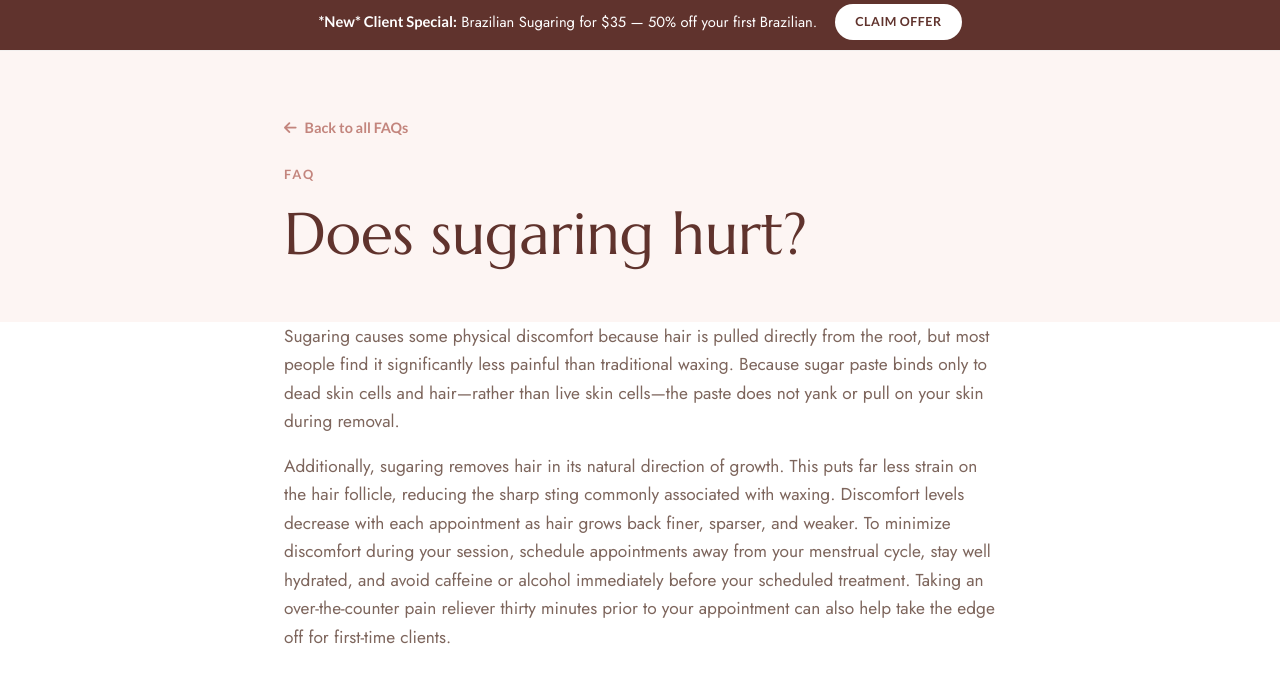
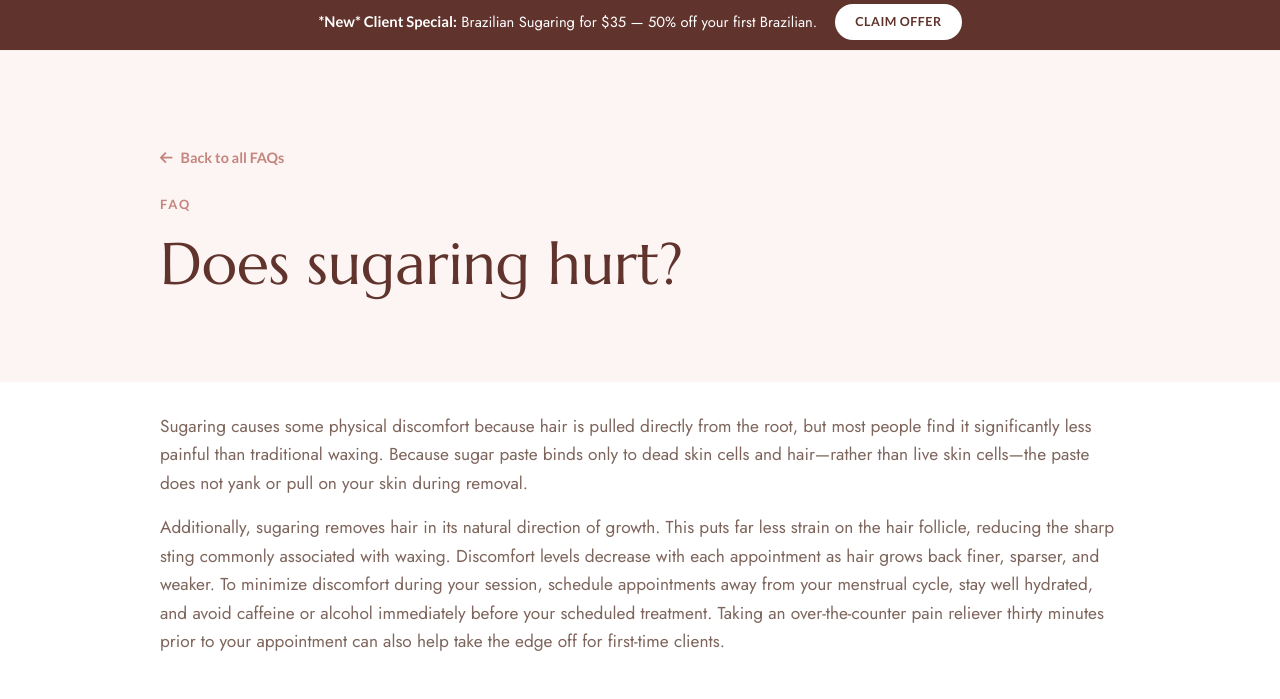
Before and after one commit to EBM26/softandsweet, a plain HTML site: page faqs/does-sugaring-hurt/index.html in a window 1280 px wide. Shown: the part 101-800 px from the top of the page. Drawn offline with Linux system fonts and the light colour scheme.

Commit message:
faq single css changes

```diff
--- a/css/main.css
+++ b/css/main.css
@@ -424,7 +424,7 @@ section { padding: var(--section-pad) 0; }
 .faq-hub-card p { font-size: 0.88rem; color: var(--brown-4); margin: 0; }
 @media (max-width: 767px) { .faq-hub-list { grid-template-columns: 1fr; } }
 
-.faq-single { max-width: 760px; margin: 0 auto; }
+.faq-single { max-width: 960px; margin: 0 auto; padding: 30px 0;}
 .faq-back { display: inline-flex; align-items: center; gap: 8px; font-family: var(--accent-font); font-weight: 700; font-size: 0.9rem; color: var(--brown-3); margin-bottom: 24px; }
 .faq-single .eyebrow { display: block; }
 .faq-single .answer { font-size: 1.08rem; }
```
